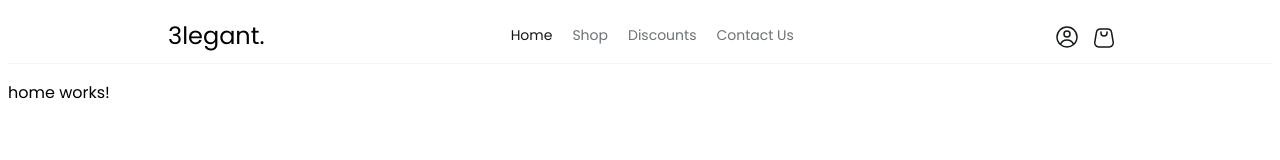
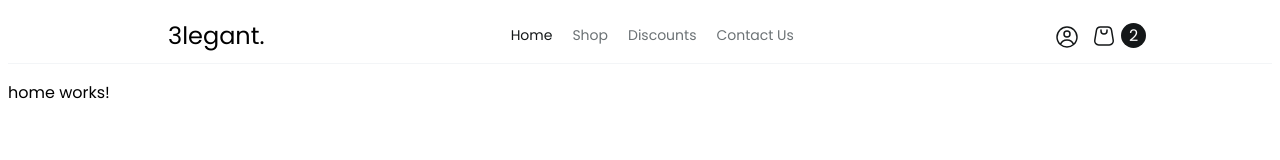
Before and after one commit to aymenbouhaha/e-commerce, an Angular app: page /home in a window 1280 px wide. Shown: the top 160 px of the page. Built offline with nearby package versions, Linux system fonts and the light colour scheme.

Commit message:
add cart items

```diff
--- a/src/app/components/header/header.component.css
+++ b/src/app/components/header/header.component.css
@@ -43,3 +43,25 @@
     height: 20px;
     width: 20px;
 }
+
+.cart{
+    display: flex;
+    align-items: center;
+}
+
+.cart img{
+    margin-right: 5px;
+}
+
+.cart-items{
+    display: flex;
+    align-items: center;
+    justify-content: center;
+    background-color: #141718;
+    color: white;
+    width: 5px;
+    height: 5px;
+    border-radius: 50%;
+    padding: 10px;
+    cursor: auto;
+}
--- a/src/app/components/header/header.component.html
+++ b/src/app/components/header/header.component.html
@@ -9,7 +9,10 @@
         </div>
         <div class="actions">
             <div class="svg" [routerLink]="['/account']"><img src="assets/profile.svg" alt="profile"></div>
-            <div class="svg" [routerLink]="['/cart']"><img src="assets/cart.svg" alt="cart"></div>
+            <div class="svg cart">
+                <img src="assets/cart.svg" alt="cart" [routerLink]="['/cart']" >
+                <div class="cart-items">2</div>
+            </div>
         </div>
     </div>
 
```
